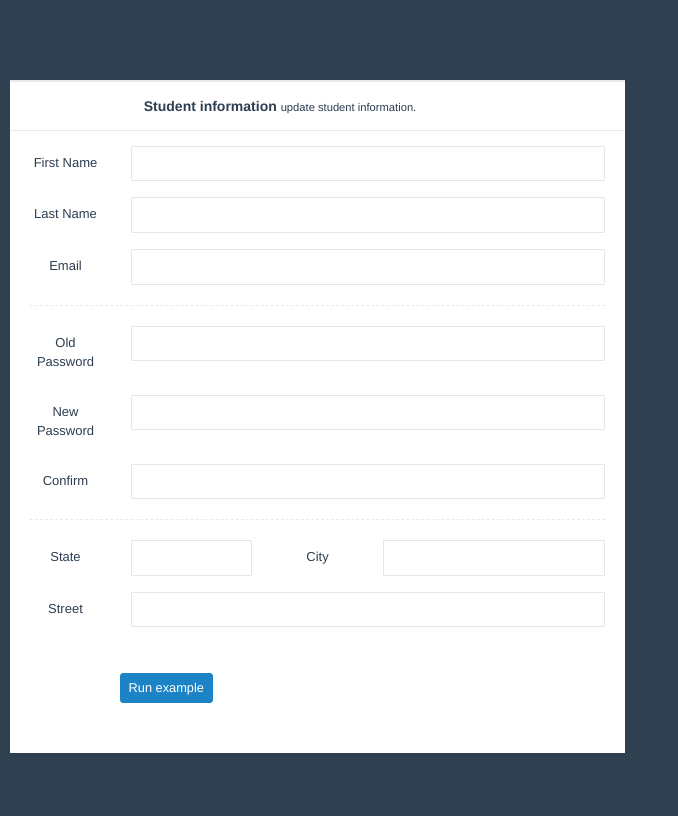
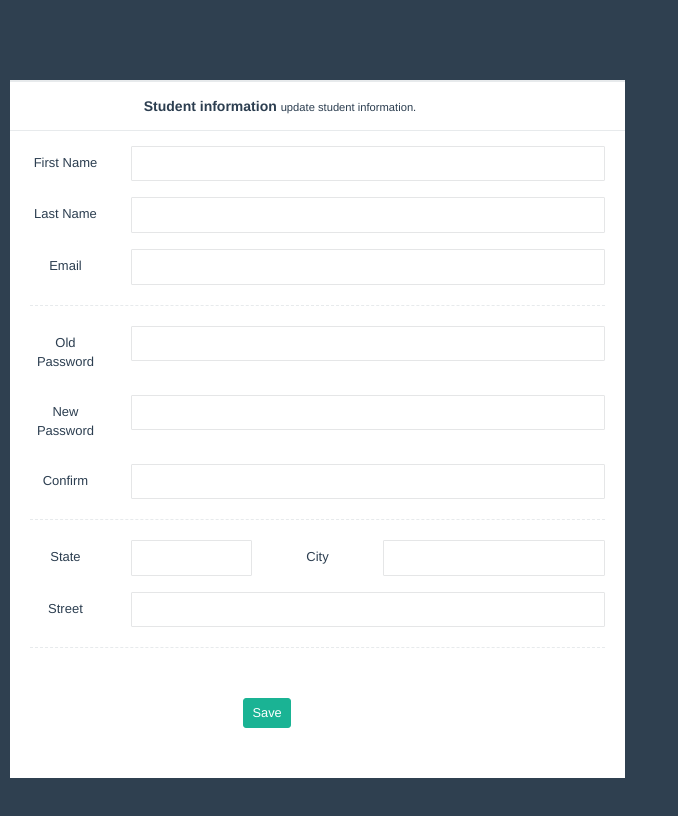
Before and after one commit to GersonSales/student-plus-front, a Vue app: page /#/student-details in a window 1280 px wide. Shown: the top 816 px of the page, without its empty margins (0-678 px from the left). Built offline with nearby package versions, Linux system fonts and the light colour scheme.

Commit message:
student details componentization

```diff
--- a/src/components/StudentDetails.vue
+++ /dev/null
@@ -1,86 +0,0 @@
-<template>
-  <div class="wrapper wrapper-content animated fadeInRight">
-    <div class="row">
-      <div class="col-lg-6">
-        <div class="ibox ">
-          <div class="ibox-title">
-            <h5>Student information
-              <small>update student information.</small>
-            </h5>
-          </div>
-          <div class="ibox-content">
-            <form method="get">
-              <div class="form-group  row"><label class="col-sm-2 col-form-label">First Name</label>
-                <div class="col-sm-10"><input type="text" class="form-control"></div>
-              </div>
-              <div class="form-group  row"><label class="col-sm-2 col-form-label">Last Name</label>
-                <div class="col-sm-10"><input type="text" class="form-control"></div>
-              </div>
-
-              <div class="form-group row"><label class="col-sm-2 col-form-label">Email</label>
-                <div class="col-sm-10"><input type="email" class="form-control"></div>
-              </div>
-
-              <div class="hr-line-dashed"></div>
-
-              <div class="form-group row"><label class="col-sm-2 col-form-label">Old Password</label>
-                <div class="col-sm-10"><input type="password" class="form-control" name="password"></div>
-              </div>
-
-              <div class="form-group row"><label class="col-sm-2 col-form-label">New Password</label>
-                <div class="col-sm-10"><input type="password" class="form-control" name="password"></div>
-              </div>
-
-              <div class="form-group row"><label class="col-sm-2 col-form-label">Confirm</label>
-                <div class="col-sm-10"><input type="password" class="form-control" name="password"></div>
-              </div>
-
-              <div class="hr-line-dashed"></div>
-
-              <div class="form-group  row">
-                <label class="col-sm-2 col-form-label">State</label>
-                <div class="col-sm-3"><input type="text" class="form-control"></div>
-
-                <label class="col-sm-2 col-form-label">City</label>
-                <div class="col-sm-5"><input type="text" class="form-control"></div>
-              </div>
-
-              <div class="form-group  row"><label class="col-sm-2 col-form-label">Street</label>
-                <div class="col-sm-10"><input type="text" class="form-control"></div>
-              </div>
-
-
-              <div class="row text-center">
-
-                <div class="col-lg-6 h-100 p-lg">
-                  <button class="btn btn-success btn-sm demo2" v-on:click="log">Run example</button>
-                </div>
-
-              </div>
-
-
-            </form>
-          </div>
-        </div>
-      </div>
-    </div>
-  </div>
-</template>
-
-
-<script>
-  import swal from 'sweetalert/dist/sweetalert.min'
-
-  export default {
-    name: 'StudentDetails',
-    methods: {
-      log() {
-        swal({
-          title: "Success!",
-          text: "Student information successfully updated!",
-          icon: "success"
-        });
-      }
-    }
-  }
-</script>
--- /dev/null
+++ b/src/components/student-details/AddressForm.vue
@@ -0,0 +1,25 @@
+<template>
+  <div>
+    <div class="form-group  row">
+      <label class="col-sm-2 col-form-label">State</label>
+      <div class="col-sm-3"><input type="text" class="form-control"></div>
+
+      <label class="col-sm-2 col-form-label">City</label>
+      <div class="col-sm-5"><input type="text" class="form-control"></div>
+    </div>
+
+    <div class="form-group  row"><label class="col-sm-2 col-form-label">Street</label>
+      <div class="col-sm-10"><input type="text" class="form-control"></div>
+    </div>
+  </div>
+</template>
+
+<script>
+  export default {
+    name: "AddressForm"
+  }
+</script>
+
+<style scoped>
+
+</style>
--- /dev/null
+++ b/src/components/student-details/PasswordForm.vue
@@ -0,0 +1,25 @@
+<template>
+  <div>
+    <div class="form-group row"><label class="col-sm-2 col-form-label">Old Password</label>
+      <div class="col-sm-10"><input type="password" class="form-control" name="password"></div>
+    </div>
+
+    <div class="form-group row"><label class="col-sm-2 col-form-label">New Password</label>
+      <div class="col-sm-10"><input type="password" class="form-control" name="password"></div>
+    </div>
+
+    <div class="form-group row"><label class="col-sm-2 col-form-label">Confirm</label>
+      <div class="col-sm-10"><input type="password" class="form-control" name="password"></div>
+    </div>
+  </div>
+</template>
+
+<script>
+  export default {
+    name: "PasswordForm"
+  }
+</script>
+
+<style scoped>
+
+</style>
--- /dev/null
+++ b/src/components/student-details/PersonalInfo.vue
@@ -0,0 +1,24 @@
+<template>
+  <div>
+    <div class="form-group  row"><label class="col-sm-2 col-form-label">First Name</label>
+      <div class="col-sm-10"><input type="text" class="form-control"></div>
+    </div>
+    <div class="form-group  row"><label class="col-sm-2 col-form-label">Last Name</label>
+      <div class="col-sm-10"><input type="text" class="form-control"></div>
+    </div>
+
+    <div class="form-group row"><label class="col-sm-2 col-form-label">Email</label>
+      <div class="col-sm-10"><input type="email" class="form-control"></div>
+    </div>
+  </div>
+</template>
+
+<script>
+  export default {
+    name: "PersonalInfo"
+  }
+</script>
+
+<style scoped>
+
+</style>
--- /dev/null
+++ b/src/components/student-details/StudentDetails.vue
@@ -0,0 +1,67 @@
+<template>
+  <div class="wrapper wrapper-content animated fadeInRight">
+    <div class="row">
+      <div class="col-lg-6">
+        <div class="ibox ">
+          <div class="ibox-title">
+            <h5>Student information
+              <small>update student information.</small>
+            </h5>
+          </div>
+          <div class="ibox-content">
+            <form method="get">
+
+              <PersonalInfo></PersonalInfo>
+
+              <div class="hr-line-dashed"></div>
+
+              <PasswordForm></PasswordForm>
+
+              <div class="hr-line-dashed"></div>
+
+              <AddressForm></AddressForm>
+
+              <div class="hr-line-dashed"></div>
+
+              <div class="row text-center">
+
+                <div class="col-md-10 h-100 p-lg">
+                  <button class="btn btn-primary btn-sm demo2" v-on:click="log">Save</button>
+                </div>
+
+              </div>
+
+
+            </form>
+          </div>
+        </div>
+      </div>
+    </div>
+  </div>
+</template>
+
+
+<script>
+  import swal from 'sweetalert/dist/sweetalert.min'
+  import PersonalInfo from './PersonalInfo'
+  import PasswordForm from "./PasswordForm";
+  import AddressForm from "./AddressForm";
+
+  export default {
+    name: 'StudentDetails',
+    components: {
+      PasswordForm,
+      PersonalInfo,
+      AddressForm
+    },
+    methods: {
+      log() {
+        swal({
+          title: "Success!",
+          text: "Student information successfully updated!",
+          icon: "success"
+        });
+      }
+    }
+  }
+</script>
--- a/src/router/index.js
+++ b/src/router/index.js
@@ -2,7 +2,7 @@ import Vue from 'vue'
 import Router from 'vue-router'
 import Login from '../components/Login'
 import Register from '../components/Register';
-import StudentDetails from '../components/StudentDetails'
+import StudentDetails from '../components/student-details/StudentDetails'
 
 Vue.use(Router);
 
```
